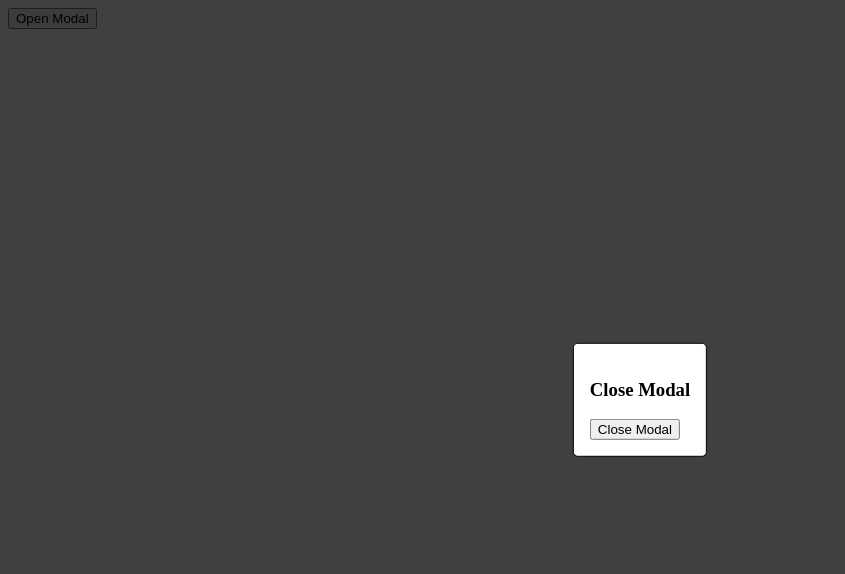
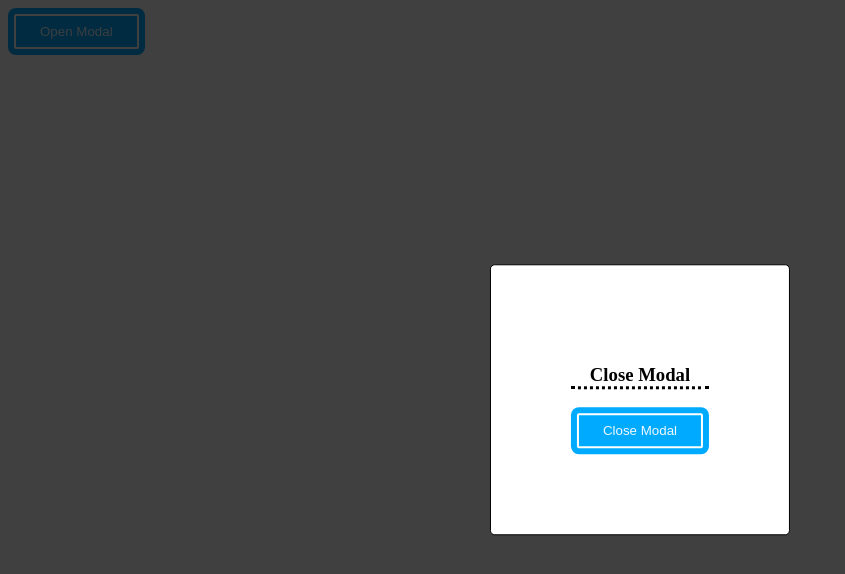
Before and after one commit to PawanShreSth/Simple-Modal, a plain HTML site: page index.html in a window 1280 px wide. Both pictures are taken after a click on the button "Open Modal". Shown: the whole page, without its empty margins (0-845 px from the left). Drawn offline with Linux system fonts and the light colour scheme.

Commit message:
Added styles to button

```diff
--- a/style.css
+++ b/style.css
@@ -15,7 +15,29 @@
   left: 50%;
   transform: translate(-50%, -50%);
   border: 1px solid black;
-  padding: 1rem;
+  padding: 5rem;
   border-radius: 0.3rem;
   background-color: white;
 }
+
+h3 {
+  border-bottom: 3px dotted black;
+  text-align: center;
+}
+
+button {
+  border: none;
+  outline: none;
+  background-color: hsl(200, 100%, 50%);
+  padding: 1rem 2rem;
+  border-radius: 0.5rem;
+  outline: 2px solid white;
+  outline-offset: -8px;
+  color: aliceblue;
+  transition: all 0.5s;
+}
+
+button:hover {
+  background-color: hsl(30, 100%, 50%);
+  color: black;
+}
```
